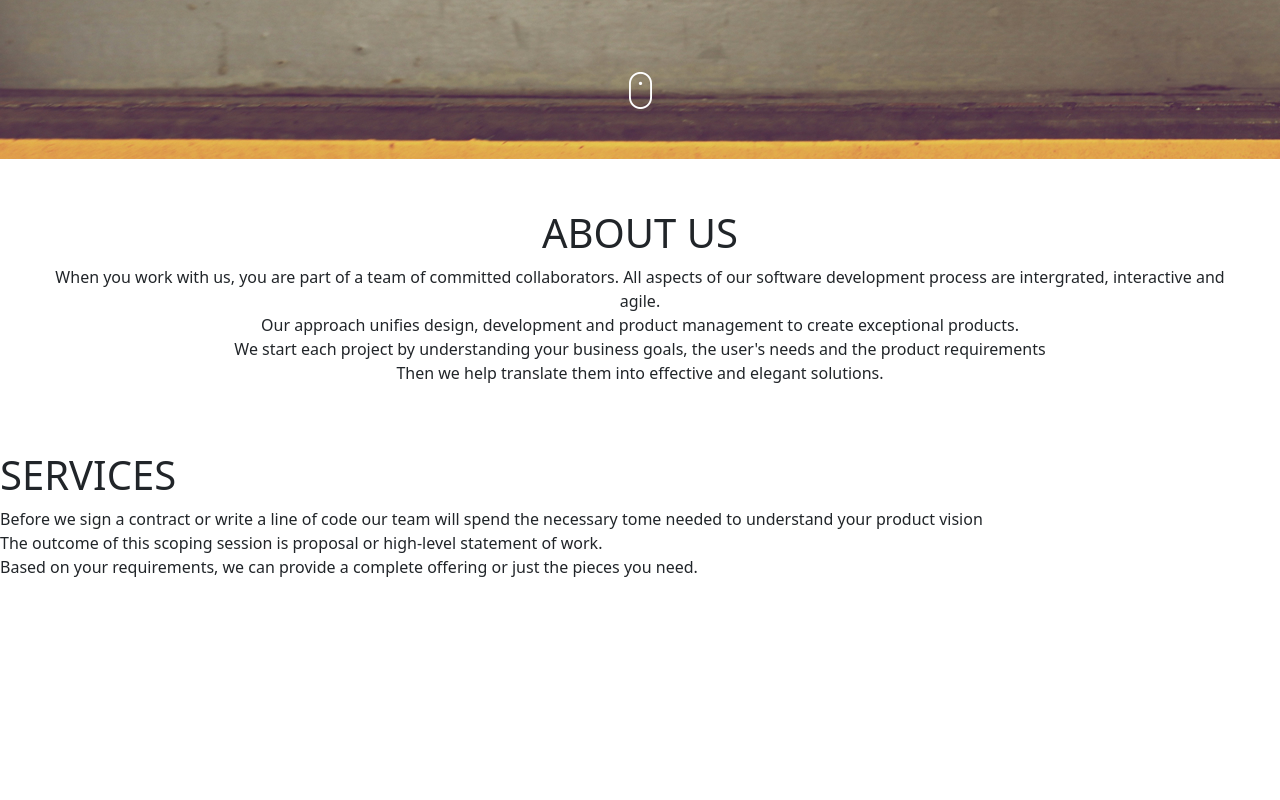
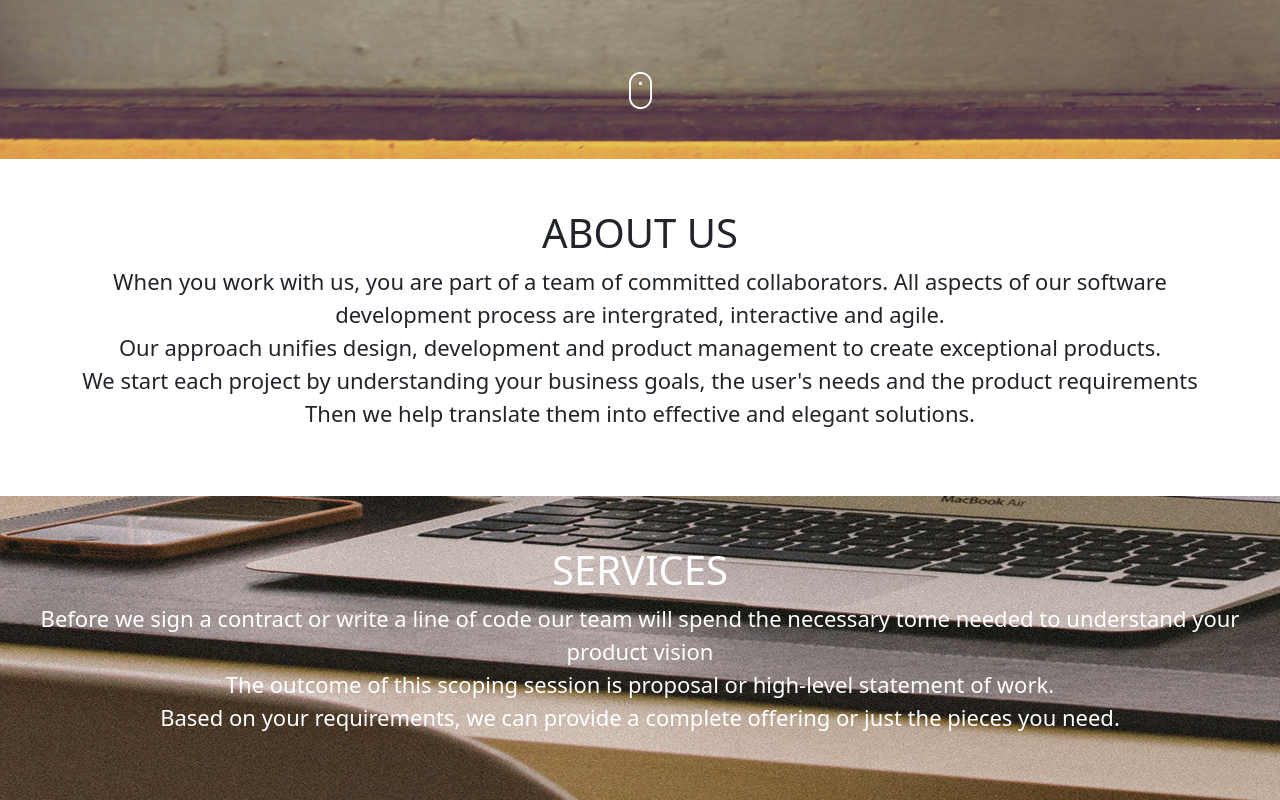
Before and after one commit to marialclarie/Delani-Marial, a plain HTML site: page index.html in a window 1280 px wide. Shown: the part 718-1518 px from the top of the page. Before the commit the page ends 1313 px from the top, so only its background shows below. Drawn offline with Linux system fonts and the light colour scheme.

Commit message:
Styled Our services section

```diff
--- a/css/style.css
+++ b/css/style.css
@@ -17,4 +17,14 @@
 .about-us{
     text-align: center;
     padding: 50px;
+    font-size: 22px;
 }
+/* Services section */
+.services{
+    text-align: center;
+    background-image: url(../assets/backgrounds/s_image.jpg);
+    color: white;
+    padding-top: 50px;
+    padding-bottom: 50px;
+    font-size: 22px;
+}
```
